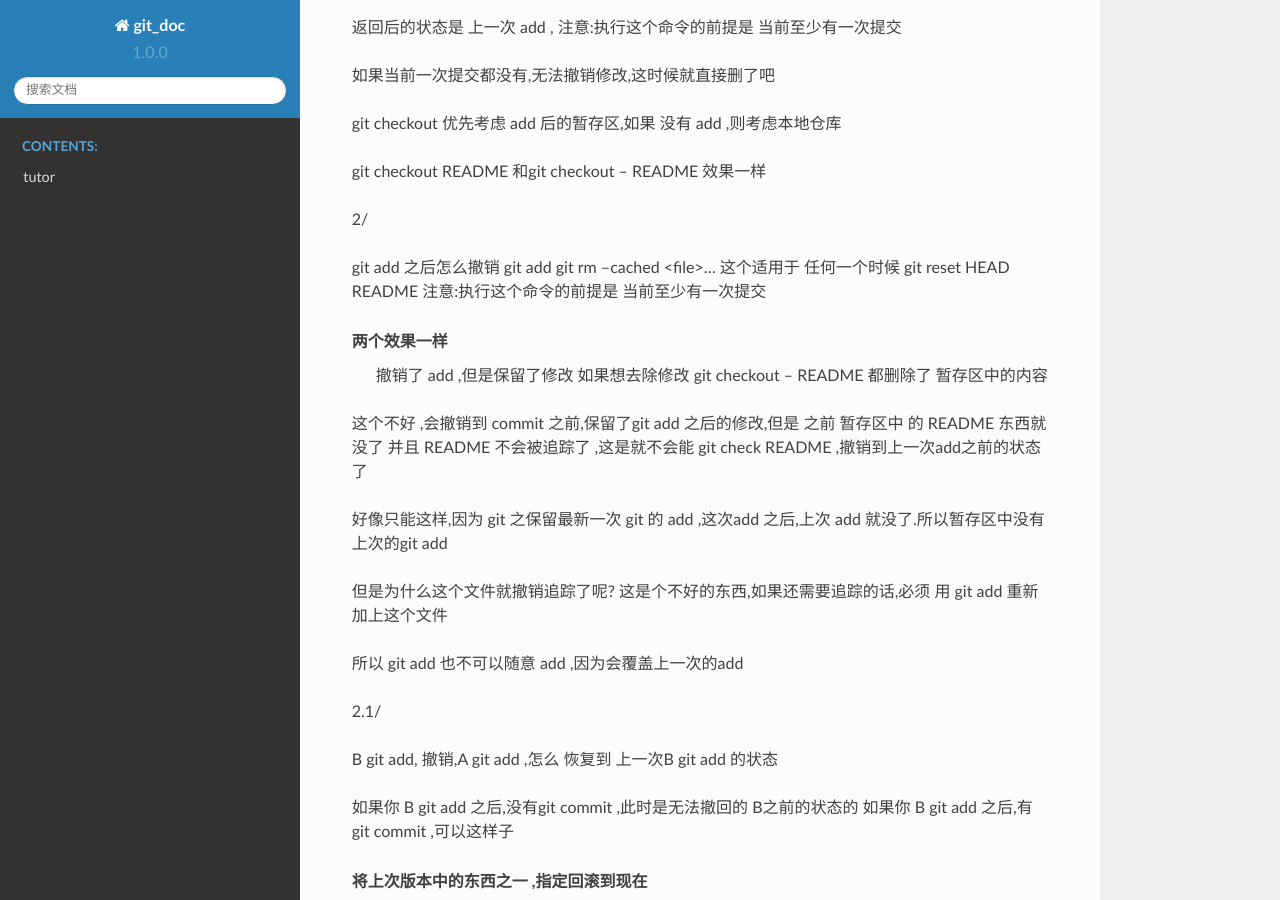
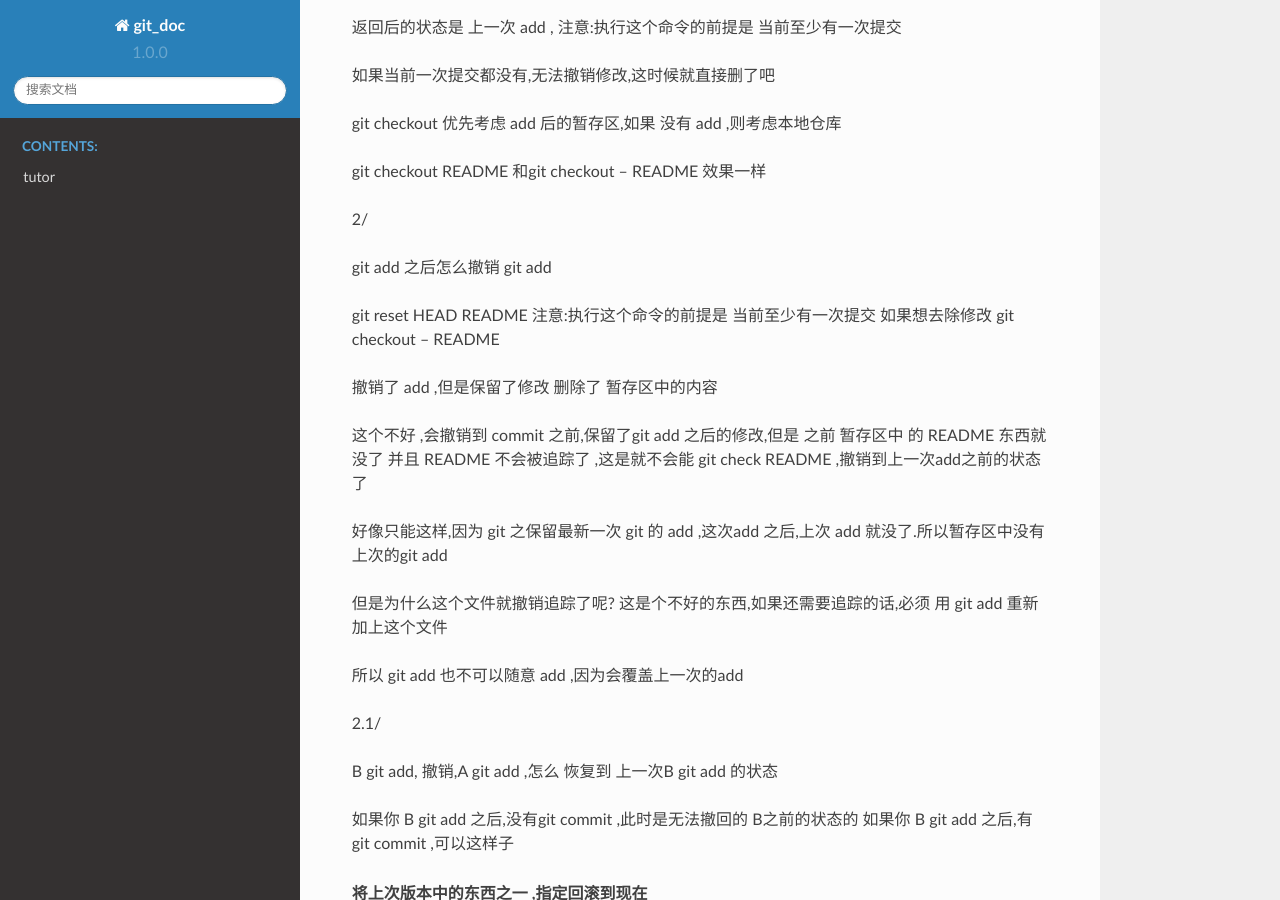
Before and after one commit to lisider/git_doc, a Sphinx documentation site: the page built from source/revert.rst, in a window 1280 px wide and 900 px high, scrolled down 328 px. Built offline with Sphinx 7.4.7 and the Read the Docs theme 2.0.0, drawn with Linux system fonts in a browser that asks for light colours; formulas are drawn with MathJax 3.

Commit message:
reset HEAD

```diff
--- a/source/git_4_diff.rst
+++ b/source/git_4_diff.rst
@@ -11,6 +11,7 @@ diff
      diff 的默认对象是 master
 
      可以拿 工作区 和 master 比较
+     git diff
 
      可以拿暂存区 和 master 比较
 
--- a/source/revert.rst
+++ b/source/revert.rst
@@ -29,14 +29,12 @@ git checkout README 和git checkout --  README 效果一样
 2/
 
 git add 之后怎么撤销 git add
-git rm --cached <file>...    这个适用于 任何一个时候
+
 git reset HEAD README        注意:执行这个命令的前提是 当前至少有一次提交
+如果想去除修改 git checkout -- README
 
-
-两个效果一样
-     撤销了 add ,但是保留了修改
-     如果想去除修改 git checkout -- README
-     都删除了 暂存区中的内容
+撤销了 add ,但是保留了修改
+删除了 暂存区中的内容
 
 这个不好 ,会撤销到 commit 之前,保留了git add 之后的修改,但是 之前 暂存区中 的 README 东西就没了
 并且 README 不会被追踪了 ,这是就不会能 git check README ,撤销到上一次add之前的状态了
```
